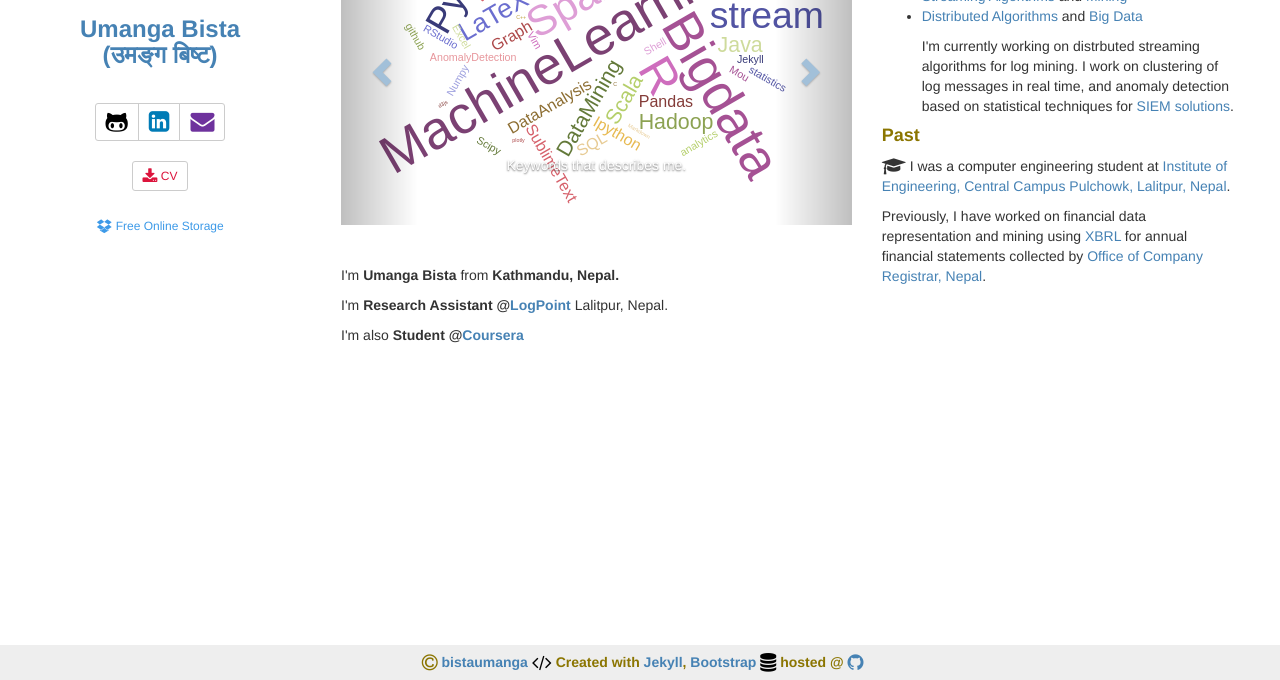
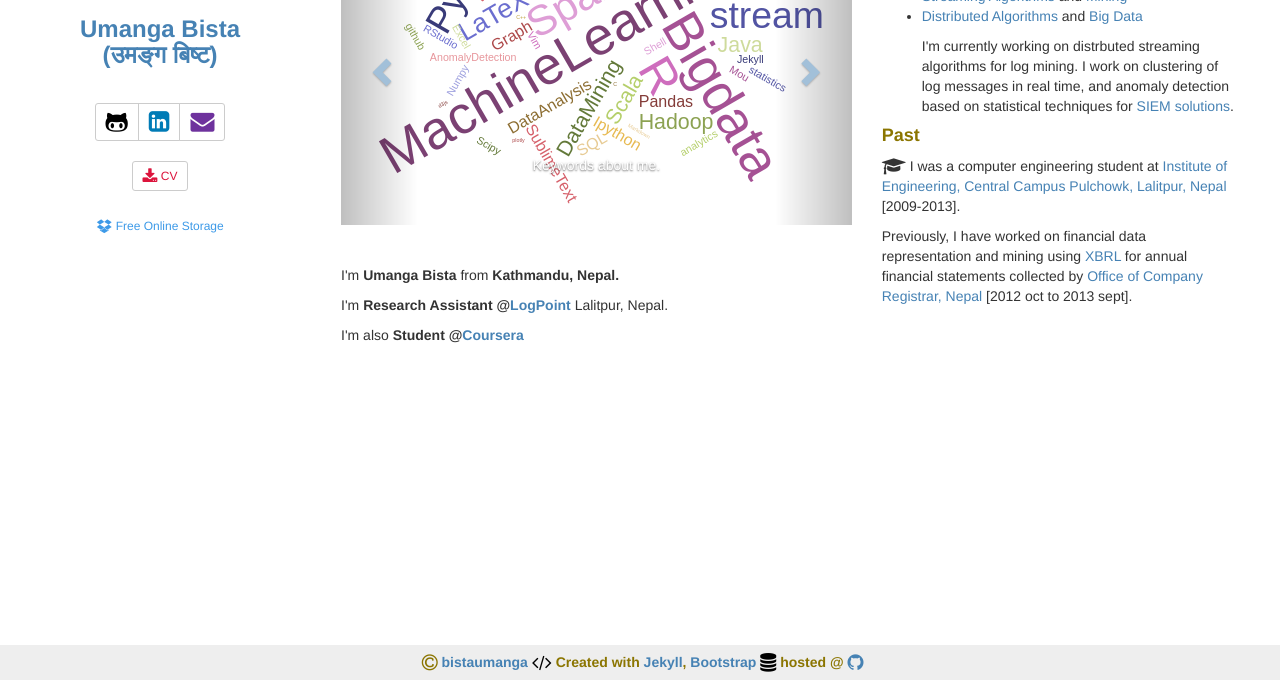
Before and after one commit to bistaumanga/bistaumanga.github.com, a Jekyll site: the page built from index.md, in a window 1280 px wide, cut to the strip 220-900 px from the top of the page. Built offline with Jekyll 4.4.1, drawn with Linux system fonts in a browser that asks for light colours; nearby versions of some CDN libraries; formulas are drawn with MathJax 3; comment, search, counter and statistics services are not loaded.

```diff
--- a/_includes/profile.html
+++ b/_includes/profile.html
@@ -14,7 +14,7 @@
     <div class="item active">
       <img src="/images/wordcloud.svg" alt="wordcloud">
       <div class="carousel-caption">
-        Keywords that describes me.
+        Keywords about me.
       </div>
     </div>
     <div class="item">
@@ -73,7 +73,7 @@
 </ul>
 
 <h4>Past</h4>
-<p><i class="fa fa-graduation-cap fa-lg"></i> I was a computer engineering student at <a href="http://ioe.edu.np">Institute of Engineering, Central Campus Pulchowk, Lalitpur, Nepal</a>.</p>
-<p>Previously, I have worked on financial data representation and mining using <a href="http://en.wikipedia.org/wiki/XBRL">XBRL</a> for annual financial statements collected by <a href="http://www.ocr.gov.np">Office of Company Registrar, Nepal</a>.</p>
+<p><i class="fa fa-graduation-cap fa-lg"></i> I was a computer engineering student at <a href="http://ioe.edu.np">Institute of Engineering, Central Campus Pulchowk, Lalitpur, Nepal </a>[2009-2013].</p>
+<p>Previously, I have worked on financial data representation and mining using <a href="http://en.wikipedia.org/wiki/XBRL">XBRL</a> for annual financial statements collected by <a href="http://www.ocr.gov.np">Office of Company Registrar, Nepal</a> [2012 oct to 2013 sept].</p>
     </div>
 </div>
```
